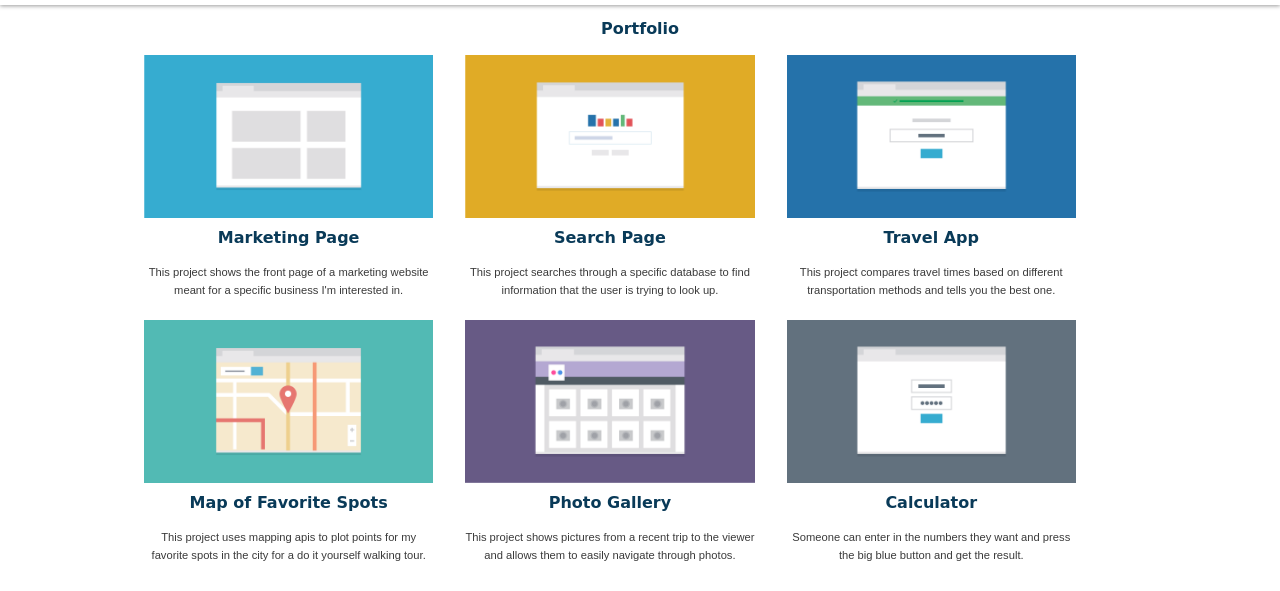
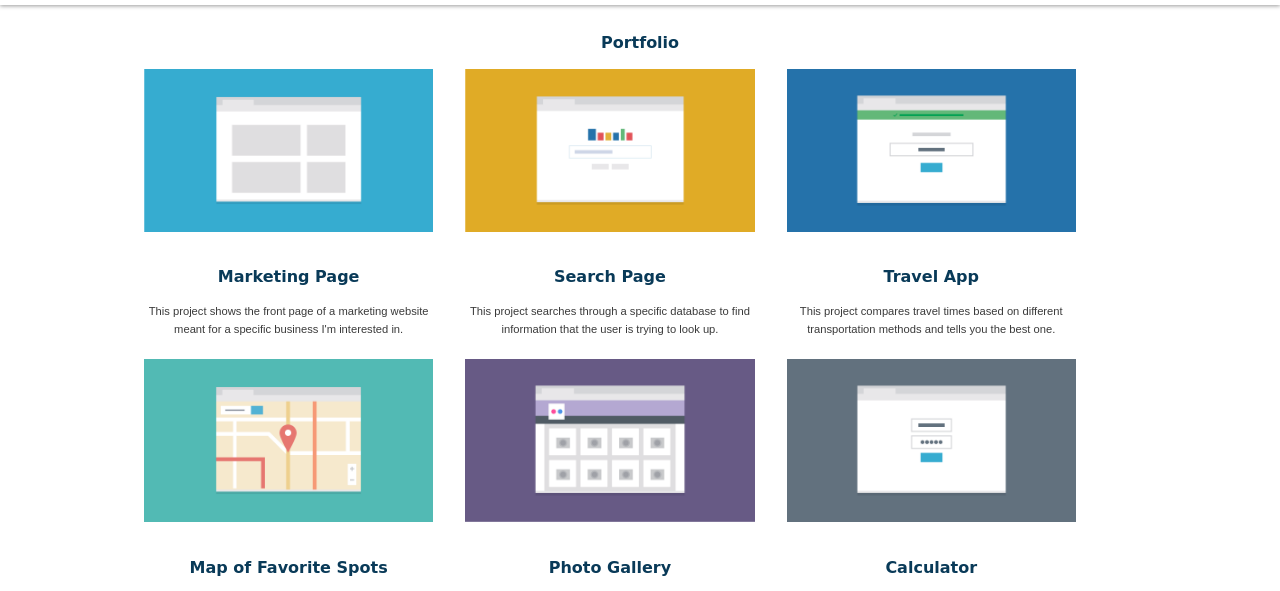
Before and after one commit to apstevens/techdegree-project-2, a plain HTML site: page index.html in a window 1280 px wide. Shown: the part 184-775 px from the top of the page. Drawn offline with Linux system fonts and the light colour scheme; a web font is replaced by a local one.

Commit message:
Removed fixed position of header and added padding to title

```diff
--- a/css/style.css
+++ b/css/style.css
@@ -87,6 +87,10 @@ img {
 
 }
 
+.title {
+	padding-top: 25px;
+}
+
 .title,
 .primary-title,
 .secondary-title,
@@ -142,9 +146,9 @@ li {
 		margin-bottom: 0;
 	}
 
-  	body {
+  	/* body {
   		padding-top: 200px;
-	}
+	} */
 
 	.profile-image {
 		float: right;
@@ -159,11 +163,9 @@ li {
 	}
 
   	.main-header {
-    	position: fixed;
     	background: #fff;
     	box-shadow: 0 1px 4px rgba(0,0,0,.4);
     	width: 100%;
-    	top: 0;
     	z-index: 1000;
 	}
 
```
